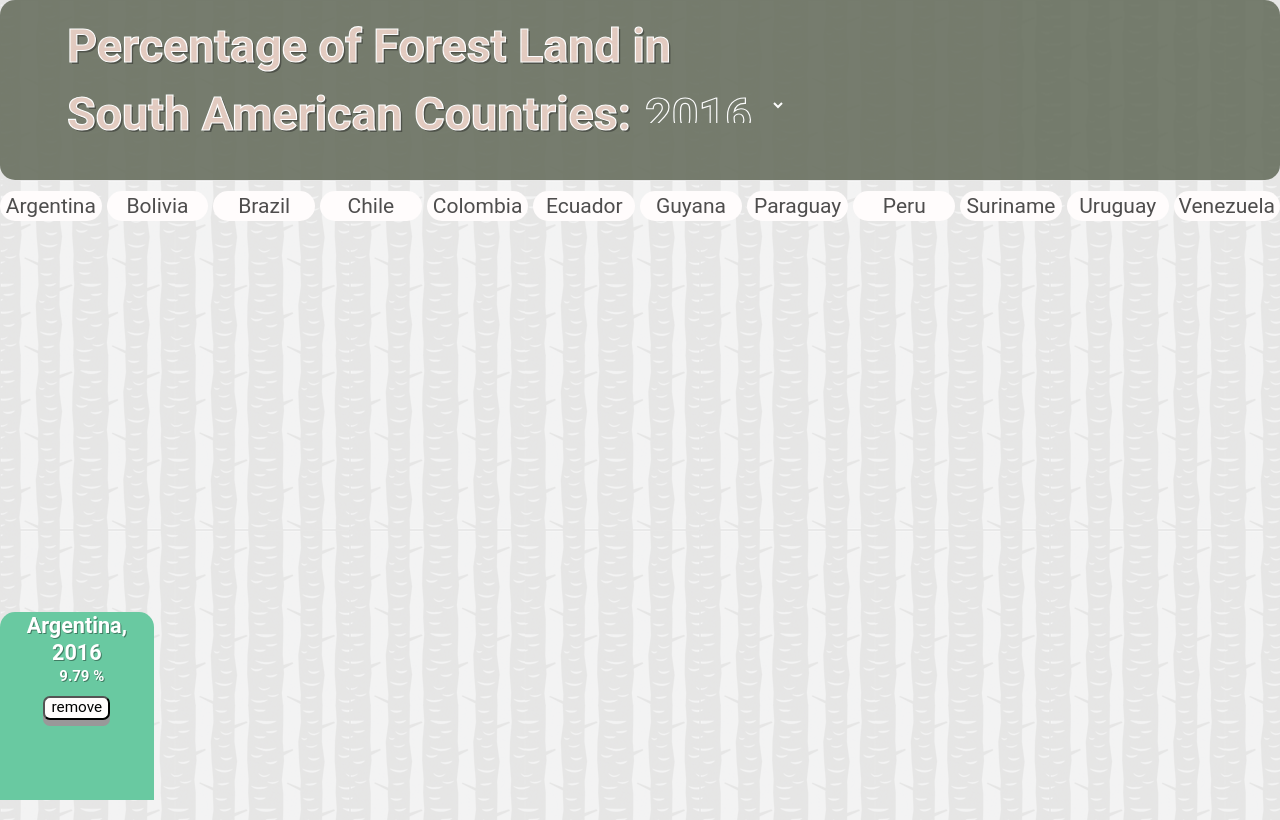
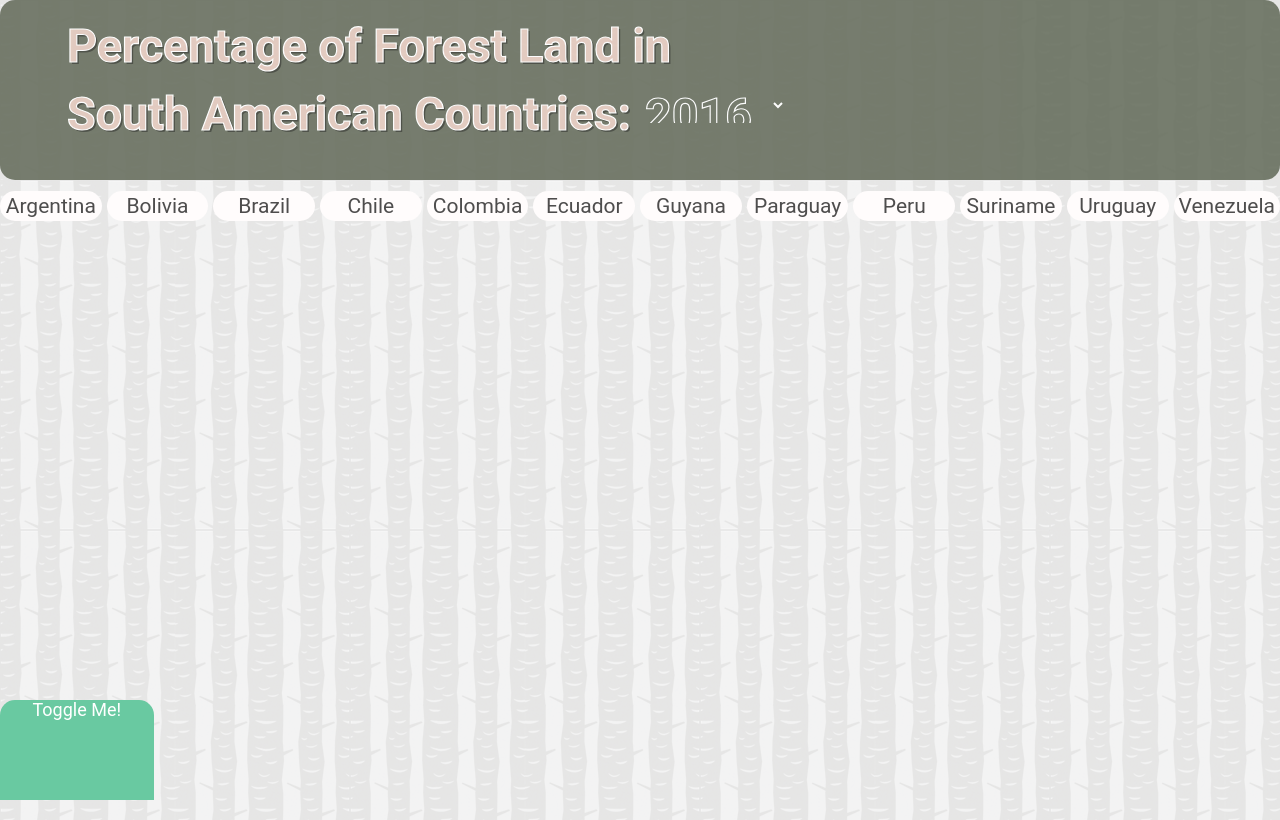
Before and after one commit to nicol-hawkins/react-components-graph, a React (Create React App) app: page / in a window 1280 px wide. Both pictures are taken after a click on the element "Argentina". Built offline with nearby package versions, Linux system fonts and the light colour scheme.

Commit message:
toggle function working

```diff
--- a/src/App.js
+++ b/src/App.js
@@ -15,42 +15,31 @@
 
     this.state = {
       year: null,
-      counter: 0,
-      data:[],
+      data: [],
       chosenCountries: [],
       availableCountries: [],
+      isVisible: false
     };
+
+    this.onToggleCountry = this.onToggleCountry.bind(this);
 };
 
   //Fetch the data
   componentDidMount() {
     fetch('./data2.json')
     .then(response => response.json())
-    .then((result) => {
+    .then((data) => {
         this.setState({
-          data: result,
-          year: '2016',
-          availableCountries: result,
+          data: data,
+          year: '2016'
         });
       }
     )
   };
 
-onUpdatePercentage = (info, Percentage) => {
-  let chosenCountries = Object.assign({}, this.state.chosenCountries)
-  chosenCountries.info.Percentage = this.state.data[this.state.year]
-  this.setState({
-    chosenCountries: chosenCountries
-  });
-  console.log('onUpdatePercetage called')
-}
-
 //Update the year state using onUpdateYear method
 onUpdateYear = (ev, info) => {
   let year = ev.target.value;
-  // let chosenCountries = Object.assign({}, this.state.chosenCountries);
-  // chosenCountries.Percentage = this.state.data[this.state.year]
-  // this.onUpdatePercentage();
     this.setState({
       year: year,
       chosenCountries: this.state.data[this.state.year]
@@ -60,40 +49,30 @@
 
 
 //Update state of chosenCountries array
-  onChooseCountry = (info, index) => {
-    const chosenCountries = this.state.chosenCountries.slice();
-    const availableCountries = this.state.data[this.state.year].slice();
-    const chosenCountry = availableCountries[index];
+  onToggleCountry = (info) => {
+    this.setState({
+      isVisible: !this.state.isVisible,
 
-    chosenCountries.push(chosenCountry);
-    availableCountries.splice(index, 1)
-    chosenCountries.sort((a, b) => (a.label > b.label) ? 1 : -1);
-
-    this.setState({
-      chosenCountries: chosenCountries,
-      availableCountries: availableCountries,
-      counter: this.state.counter + 1,
     });
-    console.log(this.state.chosenCountries)
 
   };
 
 //Update State of availableCountries by removing chosenCountires
-  removeCountry = (index) => {
-    const chosenCountries = this.state.chosenCountries.slice();
-    const availableCountries = this.state.availableCountries.slice();
-    const chosenCountry = chosenCountries[index];
+  // removeCountry = (index) => {
+  //   const chosenCountries = this.state.chosenCountries.slice();
+  //   const availableCountries = this.state.availableCountries.slice();
+  //   const chosenCountry = chosenCountries[index];
 
-    availableCountries.push(chosenCountry);
-    chosenCountries.splice(index, 1);
-    availableCountries.sort((a, b) => (a.label > b.label) ? 1 : -1);
+  //   availableCountries.push(chosenCountry);
+  //   chosenCountries.splice(index, 1);
+  //   availableCountries.sort((a, b) => (a.label > b.label) ? 1 : -1);
 
-    this.setState({
-      availableCountries: availableCountries,
-      chosenCountries: chosenCountries
-    });
+  //   this.setState({
+  //     availableCountries: availableCountries,
+  //     chosenCountries: chosenCountries
+  //   });
 
-  };
+  // };
 
 render() {
   return (
@@ -116,7 +95,7 @@
           {this.state.data[this.state.year] ?
             this.state.data[this.state.year].map((info, index) => (
               <CountryButtons
-                onClick={() => this.onChooseCountry(info, index)}
+                onClick={() => this.onToggleCountry(info, index)}
                 text={info.Country}>
                   {info.Country}
               </CountryButtons>
@@ -124,17 +103,16 @@
           }
         </div>
         <div className="BarChart" id="results">
-            {this.state.chosenCountries.map((info, index) => (
+          {
+            this.state.isVisible && <BarChart></BarChart>
+          }
+            {/* {this.state.data.map((info, index) => (
               <BarChart
                 className="bar--show bar"
                 info={info}>
-                  <RemoveButton
-                    onClick={() => this.removeCountry(index)}>
-                  </RemoveButton>
               </BarChart>
-              ))
-
-            }
+            ))
+             } */}
         </div>
       </section>
     </div>
--- a/src/components/BarChart/BarChart.js
+++ b/src/components/BarChart/BarChart.js
@@ -6,12 +6,15 @@
     let className = 'BarChart-Bar';
 
 return (
-    <div
-      className={className}
-      style={{height: this.props.info.Percentage - 10 + "%" }}>
-      <h3>{this.props.info.Country}, {this.props.info.Year} </h3>
-      <h4>{this.props.info.Percentage} %</h4>
-      {this.props.children}
+    // <div
+    //   className={className}
+    //   style={{height: this.props.info.Percentage - 10 + "%" }}>
+    //   <h3>{this.props.info.Country}, {this.props.info.Year} </h3>
+    //   <h4>{this.props.info.Percentage} %</h4>
+    //   {this.props.children}
+    // </div>
+    <div className={className}>
+      Toggle Me!
     </div>
     );
   }
```
